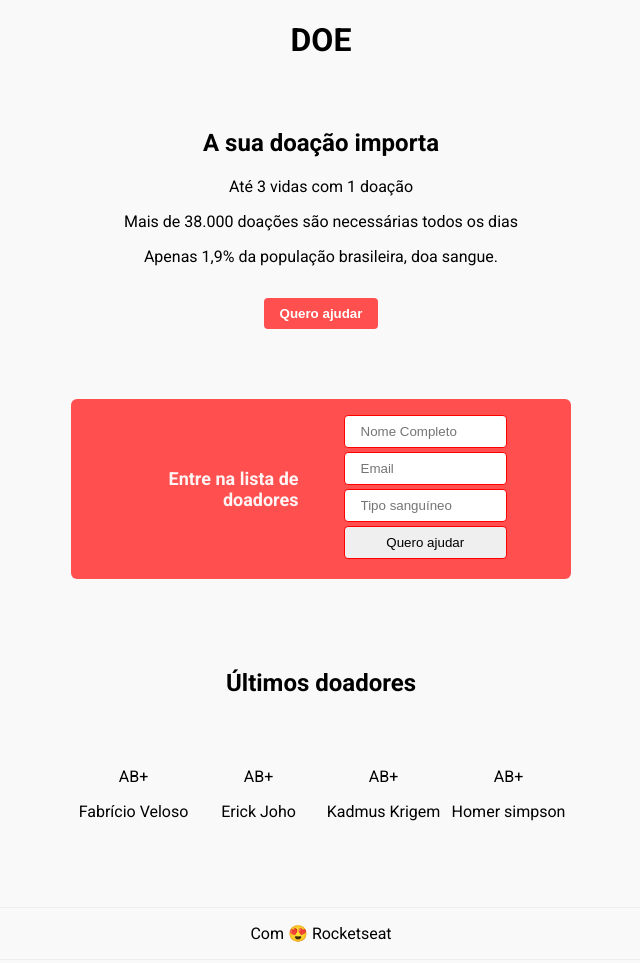
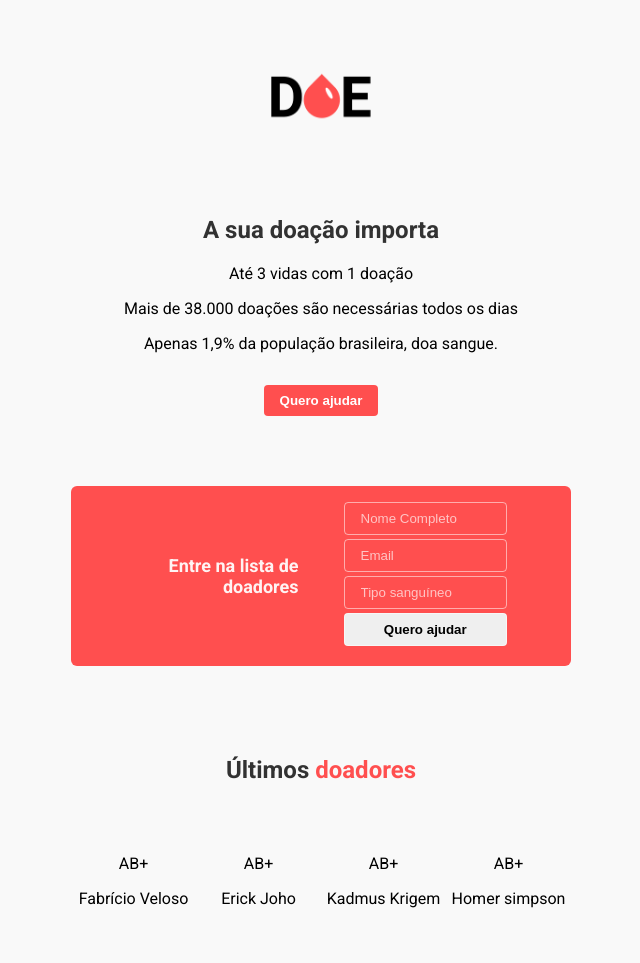
Before and after one commit to FVjesus/Doe_Project, a plain HTML site: page web/index.html in a window 1280 px wide. Shown: the top 963 px of the page, without its empty margins (319-959 px from the left). Drawn offline with Linux system fonts and the light colour scheme.

Commit message:
Add logo to the web
adds logo and another colors

```diff
--- a/web/index.html
+++ b/web/index.html
@@ -5,12 +5,18 @@
         <title>Doe sangue! Doe vida</title>
 
         <link rel="stylesheet" href="style.css">
-        <link href="https://fonts.googleapis.com/css?family=Roboto:400,700&display=swap" rel="stylesheet">
+        <link
+            href="https://fonts.googleapis.com/css?family=Roboto:400,700&display=swap"
+            rel="stylesheet">
     </head>
 
     <body>
         <header>
-            <h1>DOE</h1>
+            <img
+                class="logo"
+                src="assets/logo.jpg"
+                alt="Imagem de DOE"
+                >
             <h2>A sua doação importa</h2>
             <p>Até 3 vidas com 1 doação</p>
             <p>Mais de 38.000 doações são necessárias todos os dias</p>
@@ -42,7 +48,7 @@
         </section>
 
         <main>
-            <h2>Últimos doadores</h2>
+            <h2>Últimos <span>doadores</span> </h2>
 
             <section class="donors">
                 <div class="donor">
--- a/web/style.css
+++ b/web/style.css
@@ -14,8 +14,16 @@ body {
     background-color: #f9f9f9;
 }
 
+h1, h2 {
+    color: #000000cc;
+}
+
 header h1, main h2 {
     margin-bottom: 70px;
+}
+
+main h2 span {
+    color: #ff4f4f;
 }
 
 .form h2 {
@@ -44,6 +52,10 @@ header button {
     font-weight: bold;
 }
 
+.logo {
+    width: 120px;
+    margin: 70px 0;
+}
 section.form {
     display: grid;
     grid-template-columns: 1fr 1fr;
@@ -59,7 +71,19 @@ form input, form button {
     margin-bottom: 4px;
     padding: 8px 16px;
     border-radius: 4px;
-    border: 1px red solid;
+    border: 1px #ffffff88 solid;
+}
+
+form input {
+    background-color: transparent;
+}
+
+form input::placeholder {
+    color: #ffffffaa;
+}
+
+form button {
+    font-weight: bold;
 }
 
 main .donors {
```
Also changed, not shown: web/assets/logo.jpg (added).
